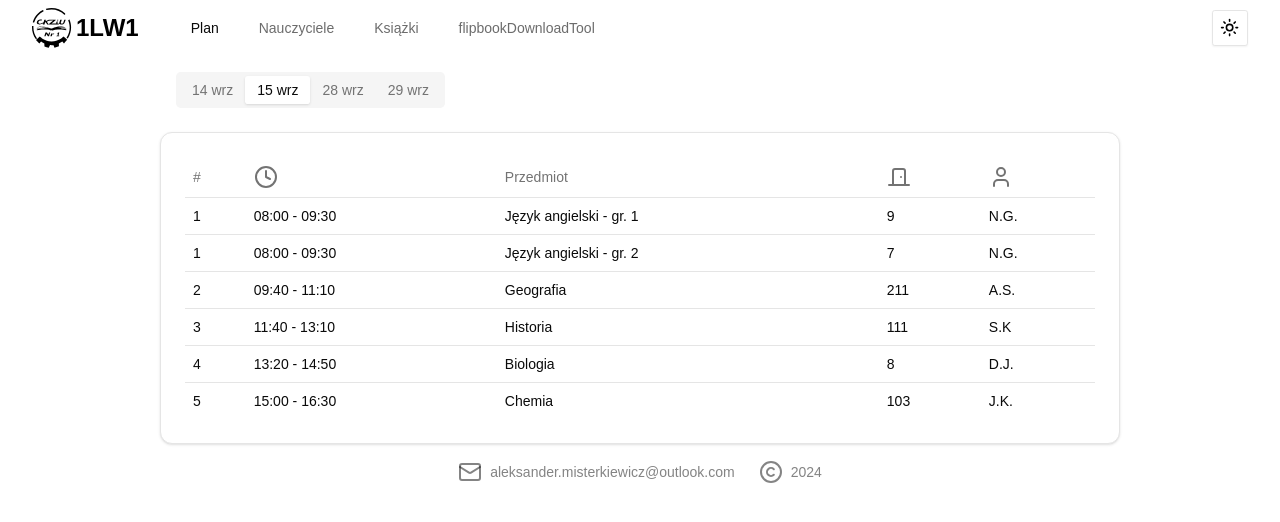
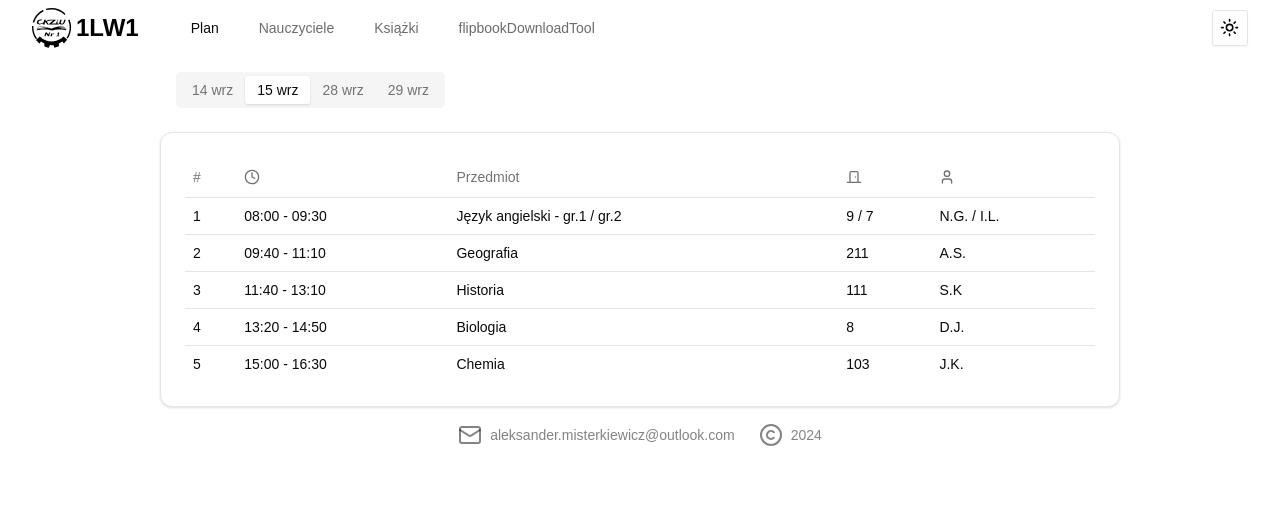
Before and after one commit to AlexMist23/ckziu-plan, a Next.js app: page /schedule in a window 1280 px wide. Shown: the top 522 px of the page. Built offline with nearby package versions, Linux system fonts and the light colour scheme.

Commit message:
data updt

```diff
--- a/public/schedule.json
+++ b/public/schedule.json
@@ -1,275 +1,130 @@
 {
   "2024-09-14": {
-    "1": [
-      {
+    "1": {
       "Subject": "Konferencja",
       "Teacher_Initials": "B. Sz.Sz.",
       "Location": 313,
-        "Time": [
-          "08:00",
-          "09:30"
-        ]
-      }
-    ],
-    "2": [
-      {
+      "Time": ["08:00", "09:30"]
+    },
+    "2": {
       "Subject": "Wiedza o społeczeństwie",
       "Teacher_Initials": "M.S.",
       "Location": 106,
-        "Time": [
-          "09:40",
-          "11:10"
-        ]
-      }
-    ],
-    "3": [
-      {
+      "Time": ["09:40", "11:10"]
+    },
+    "3": {
       "Subject": "Matematyka",
       "Teacher_Initials": "A.L.",
       "Location": 110,
-        "Time": [
-          "11:40",
-          "13:10"
-        ]
-      }
-    ],
-    "4": [
-      {
+      "Time": ["11:40", "13:10"]
+    },
+    "4": {
       "Subject": "Biologia",
       "Teacher_Initials": "D.J.",
       "Location": 8,
-        "Time": [
-          "13:20",
-          "14:50"
-        ]
-      }
-    ],
-    "5": [
-      {
+      "Time": ["13:20", "14:50"]
+    },
+    "5": {
       "Subject": "Biologia",
       "Teacher_Initials": "D.J.",
       "Location": 8,
-        "Time": [
-          "15:00",
-          "16:30"
-        ]
+      "Time": ["15:00", "16:30"]
     }
-    ]
   },
   "2024-09-15": {
-    "1": [
-      {
-        "Subject": "Język angielski - gr. 1",
-        "Teacher_Initials": "N.G.",
-        "Location": 9,
-        "Time": [
-          "08:00",
-          "09:30"
-        ]
+    "1": {
+      "Subject": "Język angielski - gr.1 / gr.2",
+      "Teacher_Initials": "N.G. / I.L.",
+      "Location": "9 / 7",
+      "Time": ["08:00", "09:30"]
     },
-      {
-        "Subject": "Język angielski - gr. 2",
-        "Teacher_Initials": "N.G.",
-        "Location": 7,
-        "Time": [
-          "08:00",
-          "09:30"
-        ]
-      }
-    ],
-    "2": [
-      {
+    "2": {
       "Subject": "Geografia",
       "Teacher_Initials": "A.S.",
       "Location": 211,
-        "Time": [
-          "09:40",
-          "11:10"
-        ]
-      }
-    ],
-    "3": [
-      {
+      "Time": ["09:40", "11:10"]
+    },
+    "3": {
       "Subject": "Historia",
       "Teacher_Initials": "S.K",
       "Location": 111,
-        "Time": [
-          "11:40",
-          "13:10"
-        ]
-      }
-    ],
-    "4": [
-      {
+      "Time": ["11:40", "13:10"]
+    },
+    "4": {
       "Subject": "Biologia",
       "Teacher_Initials": "D.J.",
       "Location": 8,
-        "Time": [
-          "13:20",
-          "14:50"
-        ]
-      }
-    ],
-    "5": [
-      {
+      "Time": ["13:20", "14:50"]
+    },
+    "5": {
       "Subject": "Chemia",
       "Teacher_Initials": "J.K.",
       "Location": 103,
-        "Time": [
-          "15:00",
-          "16:30"
-        ]
+      "Time": ["15:00", "16:30"]
     }
-    ]
   },
   "2024-09-28": {
-    "1": [
-      {
+    "1": {
       "Subject": "Matematyka",
       "Teacher_Initials": "A.L.",
       "Location": 110,
-        "Time": [
-          "08:00",
-          "09:30"
-        ]
-      }
-    ],
-    "2": [
-      {
+      "Time": ["08:00", "09:30"]
+    },
+    "2": {
       "Subject": "Geografia",
       "Teacher_Initials": "A.S.",
       "Location": 211,
-        "Time": [
-          "09:40",
-          "11:10"
-        ]
-      }
-    ],
-    "3": [
-      {
+      "Time": ["09:40", "11:10"]
+    },
+    "3": {
       "Subject": "Geografia",
       "Teacher_Initials": "A.S.",
       "Location": 211,
-        "Time": [
-          "11:40",
-          "13:10"
-        ]
+      "Time": ["11:40", "13:10"]
+    },
+    "4": {
+      "Subject": "Język angielski - gr. 1 / gr. 2",
+      "Teacher_Initials": "N.G. / I.L.",
+      "Location": "9 / 7",
+      "Time": ["13:20", "14:50"]
+    },
+    "5": {
+      "Subject": "Język angielski - gr. 1 / gr. 2",
+      "Teacher_Initials": "N.G. / I.L.",
+      "Location": "9 / 7",
+      "Time": ["15:00", "16:30"]
     }
-    ],
-    "4": [
-      {
-        "Subject": "Język angielski - gr. 1",
-        "Teacher_Initials": "N.G.",
-        "Location": 9,
-        "Time": [
-          "13:20",
-          "14:50"
-        ]
-      },
-      {
-        "Subject": "Język angielski - gr. 2",
-        "Teacher_Initials": "I.L.",
-        "Location": 7,
-        "Time": [
-          "13:20",
-          "14:50"
-        ]
-      }
-    ],
-    "5": [
-      {
-        "Subject": "Język angielski - gr. 1",
-        "Teacher_Initials": "N.G.",
-        "Location": 9,
-        "Time": [
-          "15:00",
-          "16:30"
-        ]
-      },
-      {
-        "Subject": "Język angielski - gr. 2",
-        "Teacher_Initials": "I.L.",
-        "Location": 7,
-        "Time": [
-          "15:00",
-          "16:30"
-        ]
-      }
-    ]
   },
   "2024-09-29": {
-    "1": [
-      {
+    "1": {
       "Subject": "wos",
       "Teacher_Initials": "M.S.",
       "Location": 106,
-        "Time": [
-          "08:00",
-          "09:30"
-        ]
-      }
-    ],
-    "2": [
-      {
+      "Time": ["08:00", "09:30"]
+    },
+    "2": {
       "Subject": "wos",
       "Teacher_Initials": "M.S.",
       "Location": 106,
-        "Time": [
-          "09:40",
-          "11:10"
-        ]
-      }
-    ],
-    "3": [
-      {
+      "Time": ["09:40", "11:10"]
+    },
+    "3": {
       "Subject": "Historia",
       "Teacher_Initials": "S.K.",
       "Location": 111,
-        "Time": [
-          "11:40",
-          "13:10"
-        ]
-      }
-    ],
-    "4": [
-      {
-        "Subject": "Język angielski - gr. 1",
-        "Teacher_Initials": "N.G.",
-        "Location": 9,
-        "Time": [
-          "13:20",
-          "14:50"
-        ]
+      "Time": ["11:40", "13:10"]
     },
-      {
-        "Subject": "Język angielski - gr. 2",
-        "Teacher_Initials": "I.L.",
-        "Location": 7,
-        "Time": [
-          "13:20",
-          "14:50"
-        ]
-      }
-    ],
-    "5": [
-      {
-        "Subject": "Język angielski - gr. 1",
-        "Teacher_Initials": "N.G.",
-        "Location": 9,
-        "Time": [
-          "15:00",
-          "16:30"
-        ]
+    "4": {
+      "Subject": "Język angielski - gr. 1 / gr. 2",
+      "Teacher_Initials": "N.G. / I.L.",
+      "Location": "9 / 7",
+      "Time": ["13:20", "14:50"]
     },
-      {
-        "Subject": "Język angielski - gr. 2",
-        "Teacher_Initials": "I.L.",
-        "Location": 7,
-        "Time": [
-          "15:00",
-          "16:30"
-        ]
-      }
-    ]
+    "5": {
+      "Subject": "Język angielski - gr. 1 / gr. 2",
+      "Teacher_Initials": "N.G. / I.L.",
+      "Location": "9 / 7",
+      "Time": ["15:00", "16:30"]
     }
   }
+}
--- a/src/components/editable-shedule/actions.tsx
+++ b/src/components/editable-shedule/actions.tsx
@@ -11,7 +11,7 @@ type LessonData = {
 }
 
 type DaySchedule = {
-  [key: string]: LessonData[]
+  [key: string]: LessonData
 }
 
 type ScheduleData = {
--- a/src/components/editable-shedule/schedule.tsx
+++ b/src/components/editable-shedule/schedule.tsx
@@ -1,6 +1,6 @@
-"use client";
+'use client'
 
-import React, { useState, useMemo } from "react";
+import React, { useMemo } from "react";
 import { Tabs, TabsContent, TabsList, TabsTrigger } from "@/components/ui/tabs";
 import {
   Table,
@@ -10,44 +10,34 @@ import {
   TableHeader,
   TableRow,
 } from "@/components/ui/table";
-import { Input } from "@/components/ui/input";
-import { saveData } from "./actions";
 import { LucideClock, LucideDoorClosed, LucideUser } from "lucide-react";
-import { Card, CardContent } from "../ui/card";
+import { Card, CardContent } from "@/components/ui/card";
 
 type LessonData = {
   Subject: string;
   Teacher_Initials: string;
-  Location: number;
+  Location: string | number;
   Time: [string, string];
 };
 
 type DaySchedule = {
-  [key: string]: LessonData[];
+  [key: string]: LessonData;
 };
 
 type ScheduleData = {
   [key: string]: DaySchedule;
 };
 
-export default function DateTabbedEditableSchedule({
+export default function DateTabbedReadOnlySchedule({
   initialData,
 }: {
   initialData: ScheduleData;
 }) {
-  const [data, setData] = useState(initialData);
-  const [editingCell, setEditingCell] = useState<{
-    date: string;
-    period: string;
-    index: number;
-    field: keyof LessonData;
-  } | null>(null);
-
   const sortedDates = useMemo(() => {
-    return Object.keys(data).sort(
+    return Object.keys(initialData).sort(
       (a, b) => new Date(a).getTime() - new Date(b).getTime()
     );
-  }, [data]);
+  }, [initialData]);
 
   const nearestDate = useMemo(() => {
     const today = new Date().setHours(0, 0, 0, 0);
@@ -57,49 +47,6 @@ export default function DateTabbedEditableSchedule({
       return diff < nearestDiff ? date : nearest;
     }, sortedDates[0]);
   }, [sortedDates]);
-
-  const handleEdit = (
-    date: string,
-    period: string,
-    index: number,
-    field: keyof LessonData
-  ) => {
-    setEditingCell({ date, period, index, field });
-  };
-
-  const handleSave = async () => {
-    setEditingCell(null);
-    try {
-      await saveData(data);
-      alert("Schedule saved successfully!");
-    } catch (error) {
-      console.error("Failed to save schedule:", error);
-      alert("Failed to save schedule. Please try again.");
-    }
-  };
-
-  const handleChange = (
-    date: string,
-    period: string,
-    index: number,
-    field: keyof LessonData,
-    value: string
-  ) => {
-    setData((prevData) => ({
-      ...prevData,
-      [date]: {
-        ...prevData[date],
-        [period]: prevData[date][period].map((lesson, i) =>
-          i === index
-            ? {
-                ...lesson,
-                [field]: field === "Location" ? parseInt(value) : value,
-              }
-            : lesson
-        ),
-      },
-    }));
-  };
 
   return (
     <Tabs defaultValue={nearestDate} className="p-0">
@@ -122,120 +69,31 @@ export default function DateTabbedEditableSchedule({
                   <TableRow>
                     <TableHead className="hidden md:table-cell">#</TableHead>
                     <TableHead>
-                      <LucideClock />
+                      <LucideClock className="h-4 w-4" />
                     </TableHead>
                     <TableHead>Przedmiot</TableHead>
                     <TableHead>
-                      <LucideDoorClosed />
+                      <LucideDoorClosed className="h-4 w-4" />
                     </TableHead>
                     <TableHead>
-                      <LucideUser />
+                      <LucideUser className="h-4 w-4" />
                     </TableHead>
                   </TableRow>
                 </TableHeader>
                 <TableBody>
-                  {Object.entries(data[date]).map(([period, lessons]) =>
-                    lessons.map((lesson, index) => (
-                      <TableRow key={`${date}-${period}-${index}`}>
+                  {Object.entries(initialData[date]).map(([period, lesson]) => (
+                    <TableRow key={`${date}-${period}`}>
                       <TableCell className="hidden md:table-cell">
                         {period}
                       </TableCell>
-                        <TableCell>{`${lesson.Time[0]} - ${lesson.Time[1]}`}</TableCell>
                       <TableCell>
-                          {editingCell?.date === date &&
-                          editingCell?.period === period &&
-                          editingCell?.index === index &&
-                          editingCell?.field === "Subject" ? (
-                            <Input
-                              value={lesson.Subject}
-                              onChange={(e) =>
-                                handleChange(
-                                  date,
-                                  period,
-                                  index,
-                                  "Subject",
-                                  e.target.value
-                                )
-                              }
-                              onBlur={handleSave}
-                            />
-                          ) : (
-                            <span
-                              onClick={() =>
-                                handleEdit(date, period, index, "Subject")
-                              }
-                            >
-                              {lesson.Subject}
-                            </span>
-                          )}
+                        {`${lesson.Time[0]} - ${lesson.Time[1]}`}
                       </TableCell>
-
-                        <TableCell>
-                          {editingCell?.date === date &&
-                          editingCell?.period === period &&
-                          editingCell?.index === index &&
-                          editingCell?.field === "Location" ? (
-                            <Input
-                              type="number"
-                              value={lesson.Location}
-                              onChange={(e) =>
-                                handleChange(
-                                  date,
-                                  period,
-                                  index,
-                                  "Location",
-                                  e.target.value
-                                )
-                              }
-                              onBlur={handleSave}
-                            />
-                          ) : (
-                            <span
-                              onClick={() =>
-                                handleEdit(date, period, index, "Location")
-                              }
-                            >
-                              {lesson.Location}
-                            </span>
-                          )}
-                        </TableCell>
-
-                        <TableCell>
-                          {editingCell?.date === date &&
-                          editingCell?.period === period &&
-                          editingCell?.index === index &&
-                          editingCell?.field === "Teacher_Initials" ? (
-                            <Input
-                              value={lesson.Teacher_Initials}
-                              onChange={(e) =>
-                                handleChange(
-                                  date,
-                                  period,
-                                  index,
-                                  "Teacher_Initials",
-                                  e.target.value
-                                )
-                              }
-                              onBlur={handleSave}
-                            />
-                          ) : (
-                            <span
-                              onClick={() =>
-                                handleEdit(
-                                  date,
-                                  period,
-                                  index,
-                                  "Teacher_Initials"
-                                )
-                              }
-                            >
-                              {lesson.Teacher_Initials}
-                            </span>
-                          )}
-                        </TableCell>
+                      <TableCell>{lesson.Subject}</TableCell>
+                      <TableCell>{lesson.Location}</TableCell>
+                      <TableCell>{lesson.Teacher_Initials}</TableCell>
                     </TableRow>
-                    ))
-                  )}
+                  ))}
                 </TableBody>
               </Table>
             </CardContent>
```
Lines whose indentation alone changed are shown as unchanged.
